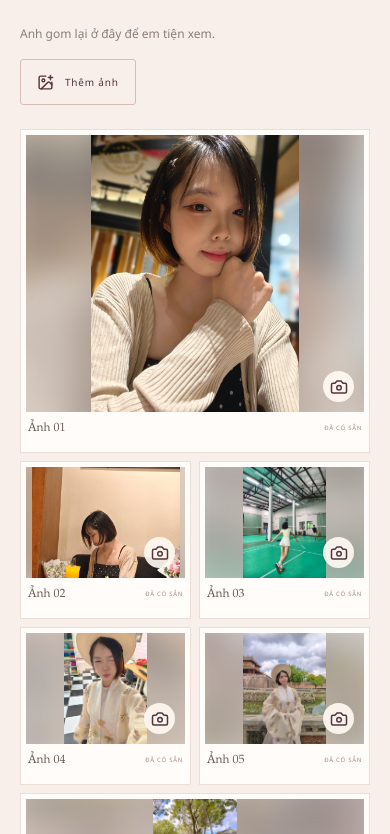
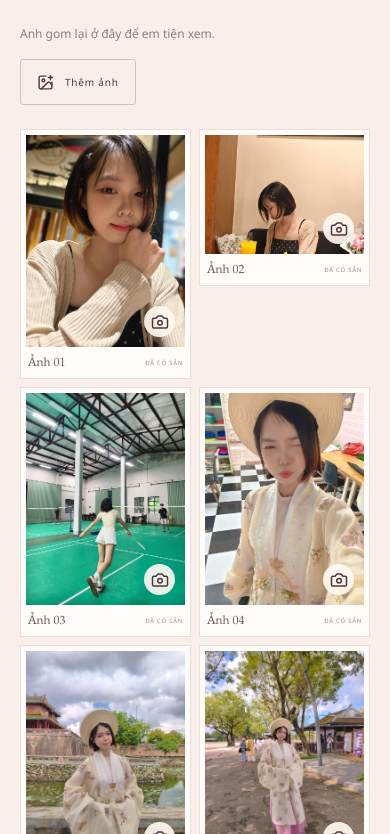
Before and after one commit to DuckLoc/Nguyet, a React (Vite) app: page / in a window 390 px wide. Shown: the part 2730-3564 px from the top of the page. Built offline with nearby package versions, Linux system fonts and the light colour scheme.

Commit message:
Match gallery frames to photo aspect ratios
Let each thumbnail retain its source dimensions instead of fitting inside fixed-height boxes.

```diff
--- a/src/App.css
+++ b/src/App.css
@@ -97,14 +97,11 @@ main { overflow: hidden; }
 .empty-icon { width: 50px; height: 50px; display: grid; place-items: center; margin-bottom: 3px; border-radius: 50%; background: #f4e6df; color: var(--rose-dark); }
 .gallery-empty strong { color: var(--wine); font-family: var(--serif); font-size: 17px; font-weight: 400; }
 .empty-upload { display: inline-flex; align-items: center; gap: 6px; margin-top: 5px; color: #a26667; font-size: 10px; }
-.photo-grid { display: grid; grid-template-columns: repeat(4, minmax(0, 1fr)); grid-auto-rows: 205px; gap: 15px; margin-top: 24px; perspective: 1500px; transform-style: preserve-3d; }
-.photo-card { min-width: 0; padding: 8px; border: 1px solid #ecded7; background: #fffcf9; perspective: 1100px; transform-style: preserve-3d; transition: box-shadow .3s, border-color .3s; }
+.photo-grid { display: grid; grid-template-columns: repeat(4, minmax(0, 1fr)); gap: 15px; margin-top: 24px; perspective: 1500px; transform-style: preserve-3d; }
+.photo-card { min-width: 0; align-self: start; padding: 8px; border: 1px solid #ecded7; background: #fffcf9; perspective: 1100px; transform-style: preserve-3d; transition: box-shadow .3s, border-color .3s; }
 .photo-card:hover { border-color: #d9b9ae; box-shadow: 0 12px 30px #55343e12; }
-.photo-card:first-child { grid-column: span 2; grid-row: span 2; }
-.photo-card:nth-child(6) { grid-column: span 2; }
-.photo-preview { position: relative; width: 100%; height: calc(100% - 37px); display: block; overflow: hidden; padding: 0; border: 0; background: #f2e4dd; cursor: zoom-in; transform-style: preserve-3d; transition: transform .35s, box-shadow .35s; }
-.photo-preview::before { position: absolute; z-index: 0; inset: -14px; background-image: var(--photo-background); background-position: center; background-size: cover; content: ''; filter: blur(16px) brightness(.78) saturate(.8); opacity: .5; transform: scale(1.08); pointer-events: none; }
-.photo-preview img { position: relative; z-index: 1; width: 100%; height: 100%; object-fit: contain; object-position: center; }
+.photo-preview { position: relative; width: 100%; height: auto; display: block; overflow: hidden; padding: 0; border: 0; background: #f2e4dd; cursor: zoom-in; transform-style: preserve-3d; transition: transform .35s, box-shadow .35s; }
+.photo-preview img { display: block; width: 100%; height: auto; }
 .photo-preview:hover, .photo-preview:focus-visible { box-shadow: 0 12px 22px #55343e26; transform: translateZ(11px); }
 .photo-zoom { position: absolute; z-index: 2; right: 10px; bottom: 10px; width: 31px; height: 31px; display: grid; place-items: center; border-radius: 50%; background: #fffaf2e8; color: var(--wine); }
 .photo-caption-row { display: flex; align-items: center; gap: 4px; padding: 7px 2px 1px; }
@@ -180,9 +177,7 @@ main { overflow: hidden; }
   .timeline-list { margin-top: 27px; }
   .timeline-item { grid-template-columns: 40px 25px 1fr; gap: 8px; min-height: 120px; }
   .gallery-section { padding-top: 67px; padding-bottom: 70px; }
-  .photo-grid { grid-template-columns: repeat(2, minmax(0, 1fr)); grid-auto-rows: 190px; gap: 11px; }
-  .photo-card:first-child { grid-column: span 2; grid-row: span 2; }
-  .photo-card:nth-child(6) { grid-column: span 2; }
+  .photo-grid { grid-template-columns: repeat(2, minmax(0, 1fr)); gap: 11px; }
   .secret-section { padding-top: 58px; padding-bottom: 60px; }
   .video-card { grid-template-columns: 1fr; gap: 0; padding: 10px; }
   .video-caption { padding: 15px 10px 10px; }
@@ -205,11 +200,8 @@ main { overflow: hidden; }
   .gallery-heading { align-items: flex-start; flex-direction: column; gap: 15px; }
   .gallery-heading .section-heading { margin-top: 17px; }
   .gallery-heading .button { margin: 0; }
-  .photo-grid { grid-template-columns: 1fr 1fr; grid-auto-rows: 158px; gap: 8px; }
+  .photo-grid { grid-template-columns: 1fr 1fr; gap: 8px; }
   .photo-card { padding: 5px; }
-  .photo-preview { height: calc(100% - 35px); }
-  .photo-card:first-child { grid-column: span 2; grid-row: span 2; }
-  .photo-card:nth-child(6) { grid-column: span 2; }
   .photo-caption-row input { font-size: 9px; }
   .bundled-label { font-size: 6px; }
   .delete-button { width: 27px; height: 27px; }
--- a/src/App.tsx
+++ b/src/App.tsx
@@ -1,4 +1,4 @@
-import { useEffect, useRef, useState, type CSSProperties } from 'react'
+import { useEffect, useRef, useState } from 'react'
 import { AnimatePresence, motion, MotionConfig } from 'motion/react'
 import {
   ArrowDown,
@@ -302,7 +302,7 @@ function App() {
         <div className="photo-grid">
             {galleryPhotos.map((photo, index) => (
               <motion.article className={`photo-card ${photo.upload ? 'photo-card-upload' : ''}`} key={photo.id} initial={{ opacity: 0, y: 22, scale: 0.94, rotateY: index % 2 === 0 ? -10 : 10, rotateX: 5 }} whileInView={{ opacity: 1, y: 0, scale: 1, rotateY: 0, rotateX: 0 }} viewport={{ once: true, amount: 0.12 }} transition={{ duration: 0.62, delay: Math.min(index % 4, 3) * 0.07, ease: 'easeOut' }}>
-                <button className="photo-preview" style={{ '--photo-background': `url("${photo.src}")` } as CSSProperties} onClick={() => setActivePhoto(index)} aria-label={`Xem ảnh ${index + 1}`}>
+                <button className="photo-preview" onClick={() => setActivePhoto(index)} aria-label={`Xem ảnh ${index + 1}`}>
                   <img src={photo.src} alt={photo.caption || `Ảnh ${index + 1}`} loading={index === 0 ? 'eager' : 'lazy'} decoding="async" /><span className="photo-zoom"><Camera size={18} /></span>
                 </button>
                 {photo.upload ? (
```
